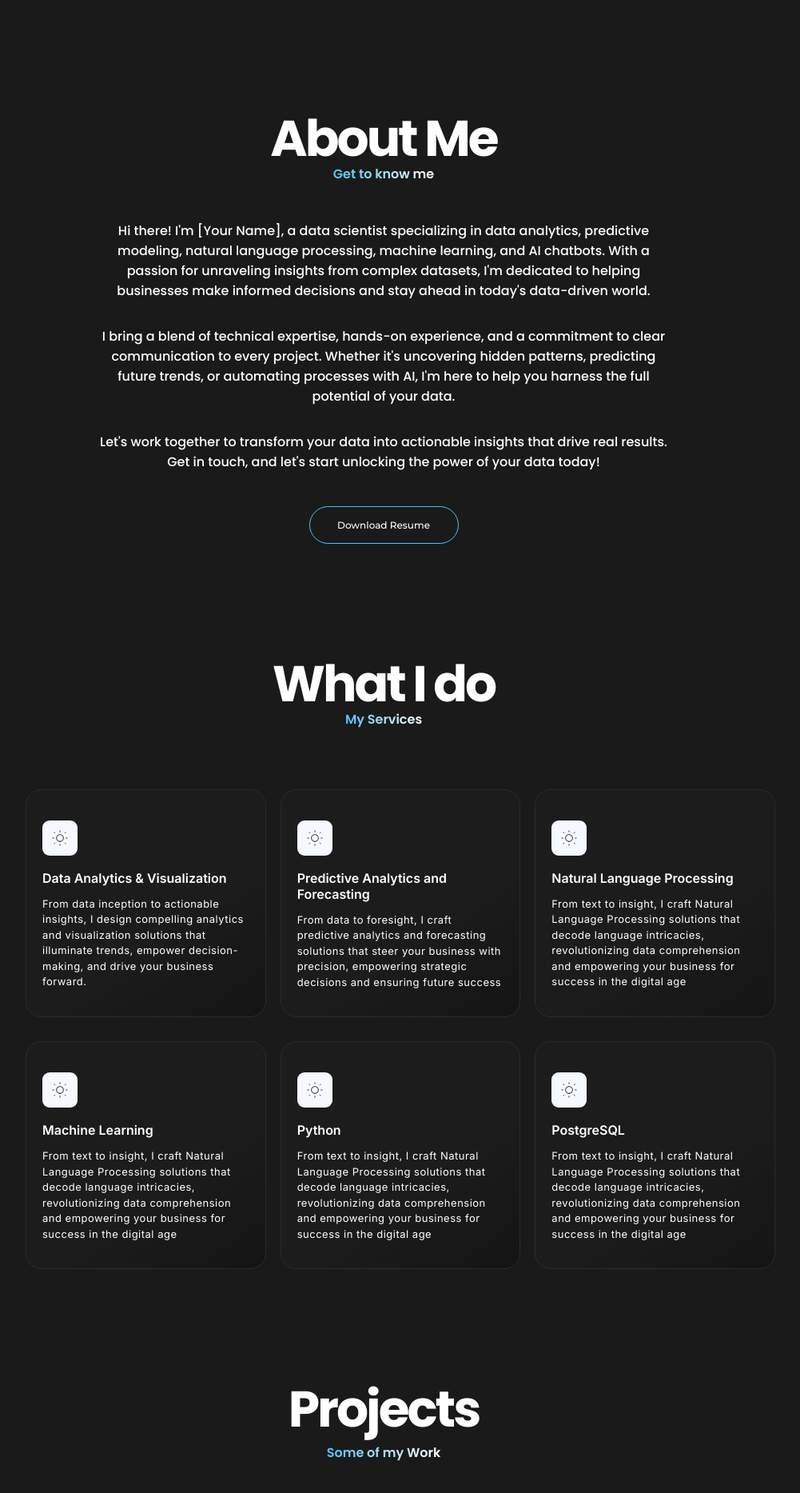
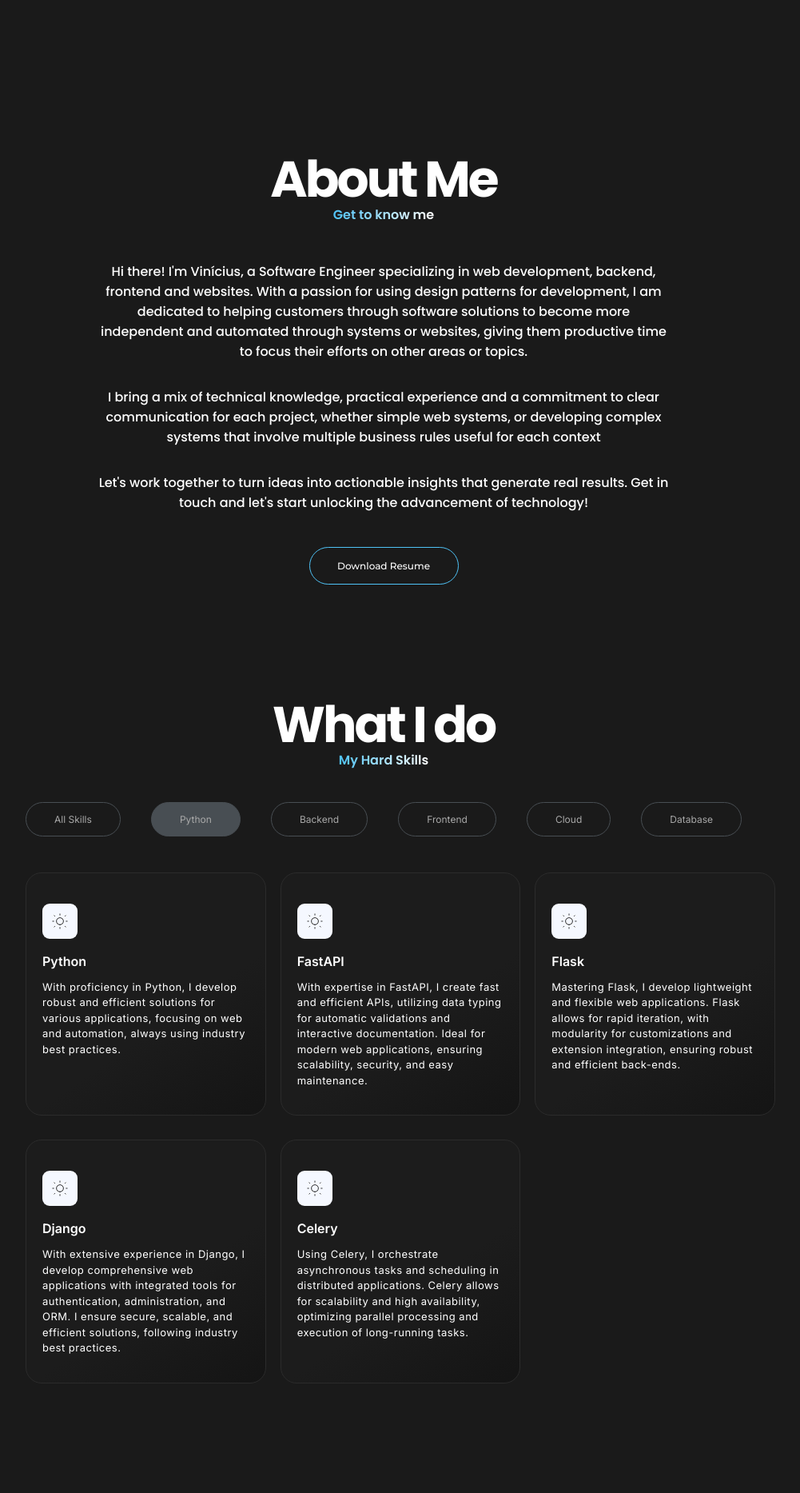
Before and after one commit to vinilins/My-Professional-Portfolio, a Vue app: page / in a window 1280 px wide. Shown: the part 744-2611 px from the top of the page at 80% size, without its empty margins (160-1161 px from the left). Built offline with nearby package versions, Linux system fonts and the light colour scheme.

Commit message:
feat(src/components): Adding real texts about me to project and filtering skills by button

```diff
--- a/src/components/ButtonSecondary.vue
+++ b/src/components/ButtonSecondary.vue
@@ -34,4 +34,10 @@ export default {
   border-radius: 30px;
   background-color: transparent;
 }
+
+.btn-secondary:hover {
+  cursor: pointer;
+  background-color: #484e53;
+  color: #fff;
+}
 </style>
--- a/src/components/SessionAboutMe.vue
+++ b/src/components/SessionAboutMe.vue
@@ -4,23 +4,23 @@
       <h1>About Me</h1>
       <h3>Get to know me</h3>
       <p>
-        Hi there! I'm [Your Name], a data scientist specializing in data
-        analytics, predictive modeling, natural language processing, machine
-        learning, and AI chatbots. With a passion for unraveling insights from
-        complex datasets, I'm dedicated to helping businesses make informed
-        decisions and stay ahead in today's data-driven world.
+        Hi there! I'm Vinícius, a Software Engineer specializing in web
+        development, backend, frontend and websites. With a passion for using
+        design patterns for development, I am dedicated to helping customers
+        through software solutions to become more independent and automated
+        through systems or websites, giving them productive time to focus their
+        efforts on other areas or topics.
       </p>
       <p>
-        I bring a blend of technical expertise, hands-on experience, and a
-        commitment to clear communication to every project. Whether it's
-        uncovering hidden patterns, predicting future trends, or automating
-        processes with AI, I'm here to help you harness the full potential of
-        your data.
+        I bring a mix of technical knowledge, practical experience and a
+        commitment to clear communication for each project, whether simple web
+        systems, or developing complex systems that involve multiple business
+        rules useful for each context
       </p>
       <p>
-        Let's work together to transform your data into actionable insights that
-        drive real results. Get in touch, and let's start unlocking the power of
-        your data today!
+        Let's work together to turn ideas into actionable insights that generate
+        real results. Get in touch and let's start unlocking the advancement of
+        technology!
       </p>
 
       <a
@@ -46,7 +46,7 @@ export default {
   display: flex;
   justify-content: center;
   align-items: center;
-  margin-top: 10%;
+  margin-top: 14%;
 }
 
 .session-about-me {
@@ -95,8 +95,16 @@ p {
     sans-serif;
   border-radius: 30px;
   color: #ffffff;
-  background-color: transparent;
+  background: linear-gradient(to left, transparent 50%, #4fc3f7 50%) right;
+  background-size: 250%;
   margin-top: 3%;
   text-decoration: none;
 }
+
+.btn-download-resume:hover {
+  background-position: left;
+  -webkit-transition: all 0.85s ease;
+  -o-transition: all 0.85s ease;
+  transition: all 0.85s ease;
+}
 </style>
--- a/src/components/SessionForm.vue
+++ b/src/components/SessionForm.vue
@@ -1,6 +1,6 @@
 <template>
   <div class="centralization">
-    <div class="session-form">
+    <div id="session-form" class="session-form">
       <h1>Get in Touch</h1>
       <h3>Lets work together</h3>
 
--- a/src/components/SessionWhatIDo.vue
+++ b/src/components/SessionWhatIDo.vue
@@ -1,51 +1,34 @@
 <template>
   <div class="centralization">
-    <div class="session-what-i-do">
+    <div id="session-what-i-do" class="session-what-i-do">
       <h1>What I do</h1>
-      <h3>My Services</h3>
+      <h3>My Hard Skills</h3>
+
+      <div class="buttons-choice">
+        <ButtonSecondary text="All Skills" @click="selectCategory('All Skills', $event)"/>
+        <ButtonSecondary text="Python" @click="selectCategory('Python', $event)"/>
+        <ButtonSecondary text="Backend" @click="selectCategory('Backend', $event)"/>
+        <ButtonSecondary text="Frontend" @click="selectCategory('Frontend', $event)"/>
+        <ButtonSecondary text="Cloud" @click="selectCategory('Cloud', $event)"/>
+        <ButtonSecondary text="Database" @click="selectCategory('Database', $event)"/>
+      </div>
 
       <div class="services-cards">
         <ServiceCard
+          v-for="card in filteredCards()"
+          :key="card.title"
           :icon="darkModeSVG"
-          title="Data Analytics & Visualization"
-          text="From data inception to actionable insights, I design compelling analytics and visualization solutions that illuminate trends, empower decision-making, and drive your business forward."
-        />
-
-        <ServiceCard
-          :icon="darkModeSVG"
-          title="Predictive Analytics and Forecasting"
-          text="From data to foresight, I craft predictive analytics and forecasting solutions that steer your business with precision, empowering strategic decisions and ensuring future success"
-        />
-
-        <ServiceCard
-          :icon="darkModeSVG"
-          title="Natural Language Processing"
-          text="From text to insight, I craft Natural Language Processing solutions that decode language intricacies, revolutionizing data comprehension and empowering your business for success in the digital age"
-        />
-
-        <ServiceCard
-          :icon="darkModeSVG"
-          title="Machine Learning"
-          text="From text to insight, I craft Natural Language Processing solutions that decode language intricacies, revolutionizing data comprehension and empowering your business for success in the digital age"
-        />
-
-        <ServiceCard
-          :icon="darkModeSVG"
-          title="Python"
-          text="From text to insight, I craft Natural Language Processing solutions that decode language intricacies, revolutionizing data comprehension and empowering your business for success in the digital age"
-        />
-
-        <ServiceCard
-          :icon="darkModeSVG"
-          title="PostgreSQL"
-          text="From text to insight, I craft Natural Language Processing solutions that decode language intricacies, revolutionizing data comprehension and empowering your business for success in the digital age"
+          :title="card.title"
+          :text="card.text"
         />
       </div>
+
     </div>
   </div>
 </template>
 
 <script>
+import ButtonSecondary from "./ButtonSecondary.vue"
 import ServiceCard from "./ServiceCard.vue"
 
 export default {
@@ -53,10 +36,130 @@ export default {
   data() {
     return {
       darkModeSVG: require("../assets/dark-mode-copy.svg"),
+      selectedCategory: "Python",
+      allCards: [
+        {
+          title: "Python",
+          categories: ["Python", "Backend"],
+          text: "With proficiency in Python, I develop robust and efficient solutions for various applications, focusing on web and automation, always using industry best practices."
+        },
+        {
+          title: "FastAPI",
+          categories: ["Python", "Backend"],
+          text: "With expertise in FastAPI, I create fast and efficient APIs, utilizing data typing for automatic validations and interactive documentation. Ideal for modern web applications, ensuring scalability, security, and easy maintenance."
+        },
+        {
+          title: "Flask",
+          categories: ["Python", "Backend"],
+          text: "Mastering Flask, I develop lightweight and flexible web applications. Flask allows for rapid iteration, with modularity for customizations and extension integration, ensuring robust and efficient back-ends."
+        },
+        {
+          title: "Django",
+          categories: ["Python", "Backend"],
+          text: "With extensive experience in Django, I develop comprehensive web applications with integrated tools for authentication, administration, and ORM. I ensure secure, scalable, and efficient solutions, following industry best practices."
+        },
+        {
+          title: "PostgreSQL",
+          categories: ["Database", "Backend"],
+          text: "Proficient in PostgreSQL, I manage reliable relational databases, ensuring integrity and performance. I use advanced SQL support and extensibility to optimize complex queries and efficiently store data securely."
+        },
+        {
+          title: "MongoDB",
+          categories: ["Database", "Backend"],
+          text: "Skilled in MongoDB, I design scalable, high-performance NoSQL databases. Ideal for unstructured data, ensuring flexibility and efficiency in dynamic applications, following industry best practices."
+        },
+        {
+          title: "GCP - Google Cloud Platform",
+          categories: ["Cloud", "Backend"],
+          text: "With experience in Google Cloud Platform (GCP), I implement scalable and secure cloud solutions, leveraging services like Compute Engine, BigQuery, and Kubernetes to optimize performance and cost."
+
+        },
+        {
+          title: "Redis",
+          categories: ["Backend", "Database"],
+          text: "As a Redis specialist, I configure efficient cache systems, reducing latency and increasing application speed. Redis ensures fast and reliable storage, ideal for temporary data and sessions."
+        },
+        {
+          title: "Celery",
+          categories: ["Python", "Backend"],
+          text: "Using Celery, I orchestrate asynchronous tasks and scheduling in distributed applications. Celery allows for scalability and high availability, optimizing parallel processing and execution of long-running tasks."
+        },
+        {
+          title: "RabbitMQ",
+          categories: ["Backend"],
+          text: "Proficient in RabbitMQ, I implement robust messaging systems for asynchronous communication between services. RabbitMQ ensures efficient queues, scalability, and high availability, essential for distributed architectures."
+        },
+        {
+          title: "Docker",
+          categories: ["Cloud"],
+          text: "With expertise in Docker, I create consistent and portable development environments. Docker facilitates the creation of isolated containers, ensuring environment replication and simplifying application deployment."
+        },
+        {
+          title: "Docker Compose",
+          categories: ["Cloud"],
+          text: "Using Docker Compose, I orchestrate multiple containers for development and production environments. Compose simplifies the definition and execution of multi-container applications, ensuring continuous integration and easy management."
+        },
+        {
+          title: "DDD Architecture - Domain-Driven Design",
+          categories: ["Backend"],
+          text: "Implementing Domain-Driven Design (DDD) architecture, I create complex systems focused on the business domain, promoting clarity and alignment between technology and business objectives."
+        },
+        {
+          title: "TDD Architecture - Test-Driven Development",
+          categories: ["Backend"],
+          text: "Adopting Test-Driven Development (TDD) architecture, I develop high-quality software with automated tests. TDD ensures reliable and maintainable code, promoting early error detection and continuous improvement."
+        },
+        {
+          title: "HTML",
+          categories: ["Frontend"],
+          text: "Proficient in HTML, I create semantic and accessible structures for websites, ensuring a solid foundation for web content and optimizing the user experience."
+        },
+        {
+          title: "CSS",
+          categories: ["Frontend"],
+          text: "Mastering CSS, I style websites in a responsive and attractive manner, using modern techniques like Flexbox and Grid to create dynamic layouts adaptable to different devices."
+        },
+        {
+          title: "JavaScript",
+          categories: ["Frontend"],
+          text: "With expertise in JavaScript, I develop interactive and dynamic functionalities for websites, using frameworks and libraries like React and Node.js to enhance the user experience."
+        },
+        {
+          title: "CI/CD - Continuous Integration and Continuous Delivery",
+          categories: ["Frontend", "Backend"],
+          text: "Implementing CI/CD (Continuous Integration and Continuous Delivery), I automate tests and deployments, ensuring rapid and frequent code delivery with quality and security."
+        },
+      ],
     }
   },
   components: {
     ServiceCard,
+    ButtonSecondary,
+  },
+  methods: {
+    selectCategory(category, event) {
+      this.selectedCategory = category;
+
+      const buttons = document.querySelectorAll('.buttons-choice button');
+      buttons.forEach(button => {
+        button.classList.remove('btn-clicked');
+      });
+
+      event.currentTarget.classList.add('btn-clicked');
+    },
+    filteredCards() {
+      if (this.selectedCategory == "All Skills") {
+        return this.allCards;
+      }
+      return this.allCards.filter(card => card.categories.includes(this.selectedCategory));
+    },
+  },
+  mounted() {
+    // Ensure the 'Python' button is marked as clicked on load
+    const pythonButton = document.querySelector('.buttons-choice button:nth-child(2)');
+    if (pythonButton) {
+      pythonButton.classList.add('btn-clicked');
+    }
   },
 }
 </script>
@@ -82,7 +185,7 @@ export default {
   display: grid;
   grid-template-columns: repeat(auto-fit, minmax(200px, 1fr));
   gap: 30px 60px;
-  margin-top: 5%;
+  margin-top: 5%
 }
 
 h1 {
@@ -101,4 +204,21 @@ h3 {
   -webkit-text-fill-color: transparent;
   margin: -15px 0 30px 0;
 }
+
+.btn-view-all {
+  margin-top: 30px;
+}
+
+.buttons-choice {
+  display: flex;
+  flex-direction: row;
+  justify-content: space-between;
+  width: 100%;
+  margin-top: 10px;
+}
+
+.btn-clicked {
+  background-color: #484e53;
+  color: #fff;
+}
 </style>
```
Also changed, not shown: src/components/MenuPage.vue (+56 -38 lines), src/components/ProjectCard.vue (+9 -1 lines), src/components/SessionLearnMore.vue (+15 -4 lines), src/components/SessionProjects.vue (+2 -27 lines).
